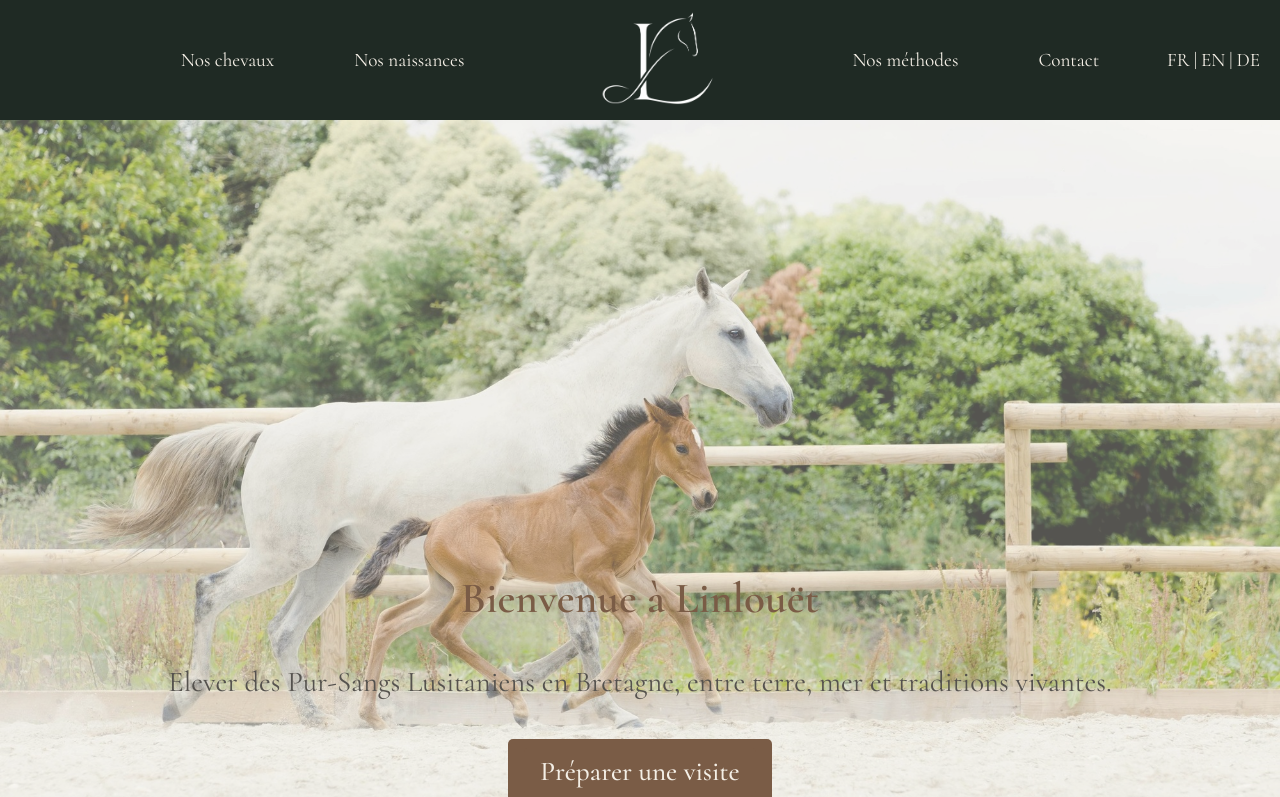
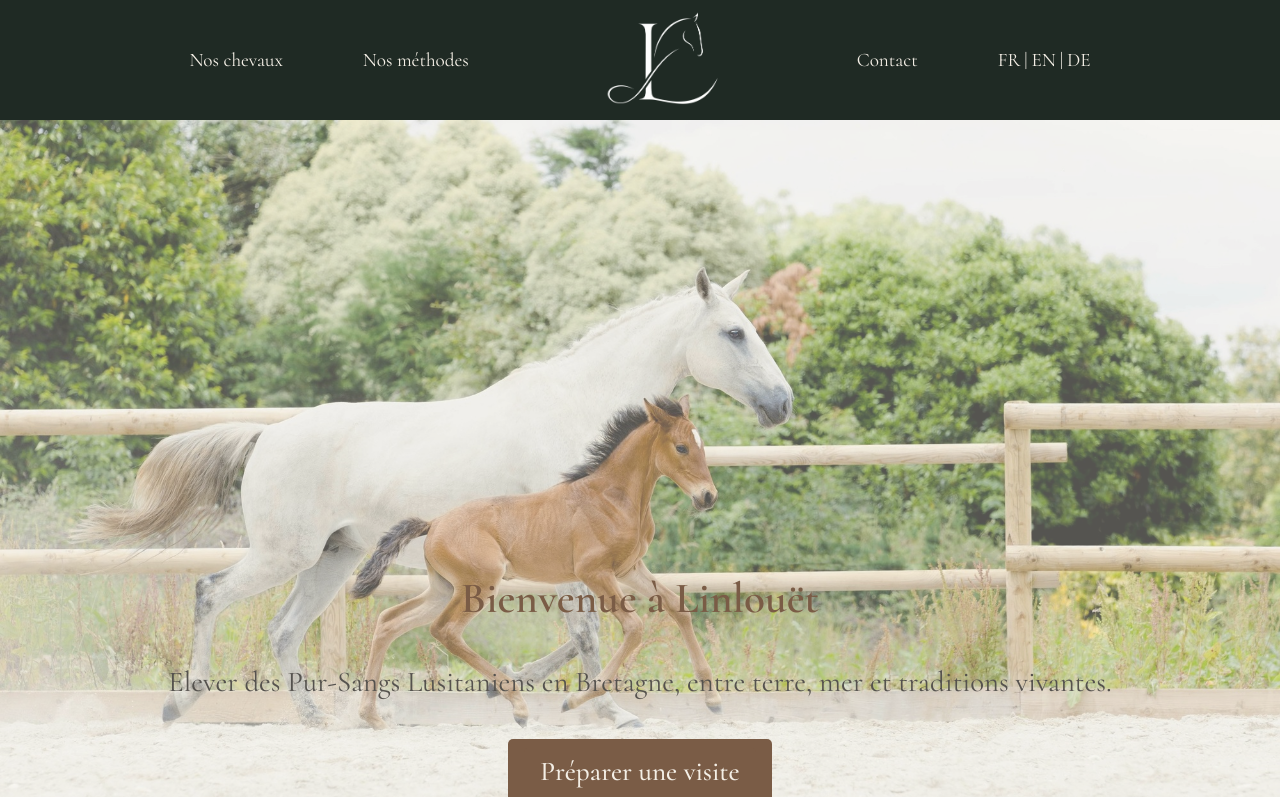
Before and after one commit to Das-F/linlouet, a Next.js app: page / in a window 1280 px wide. Shown: the top 797 px of the page. Built offline with nearby package versions, Linux system fonts and the light colour scheme.

Commit message:
header nav corrected with language put back in the back

```diff
--- a/components/Header/Header.module.css
+++ b/components/Header/Header.module.css
@@ -21,12 +21,8 @@
 }
 
 .languages {
-  position: absolute;
-  top: 50%;
-  right: 20px;
   display: flex;
   align-items: center;
-  transform: translateY(-50%);
   white-space: nowrap;
 }
 
--- a/components/Header/Header.tsx
+++ b/components/Header/Header.tsx
@@ -9,19 +9,15 @@ export default function Header() {
           <Link href="/nos-chevaux" className={styles["nav-link"]}>
             Nos chevaux
           </Link>
-          <Link href="/naissances" className={styles["nav-link"]}>
-            Nos naissances
+          <Link href="/nos-methodes" className={styles["nav-link"]}>
+            Nos méthodes
           </Link>
           <Link href="/" className={styles["nav-link"]}>
             <img src="/assets/images/Logos/logo_linlouet_header.png" className={styles.logo} alt="Logo de l'Élevage de Linlouet" />
           </Link>
-          <Link href="/nos-methodes" className={styles["nav-link"]}>
-            Nos méthodes
-          </Link>
           <Link href="/contact" className={styles["nav-link"]}>
             Contact
           </Link>
-        </nav>
           <div className={styles.languages}>
             <Link href="/fr" className={styles["lang-link"]}>
               FR
@@ -35,6 +31,7 @@ export default function Header() {
               DE
             </Link>
           </div>
+        </nav>
       </div>
     </header>
   );
```
Lines whose indentation alone changed are shown as unchanged.
